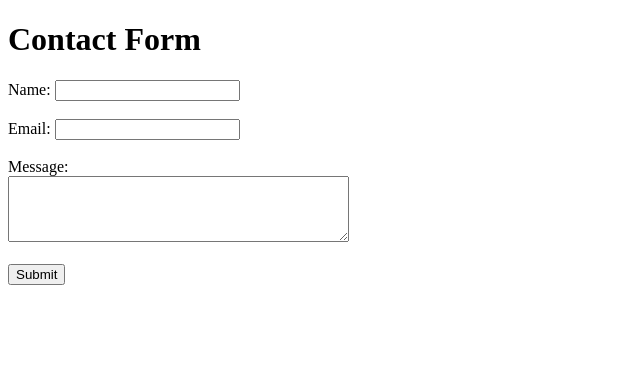
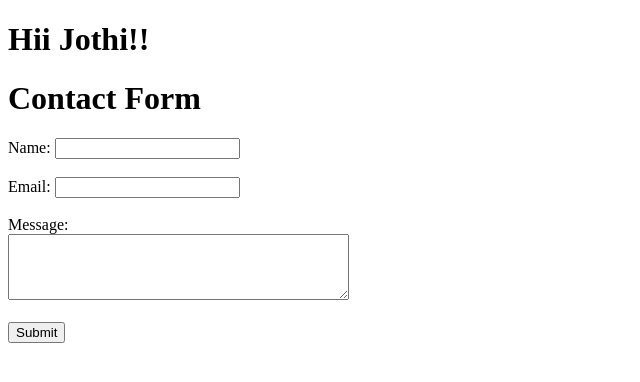
Before and after one commit to aswine2005/devops_project_pe, a plain HTML site: page index.html in a window 1280 px wide. Shown: the whole page, without its empty margins (0-640 px from the left). Drawn offline with Linux system fonts and the light colour scheme.

Commit message:
Update index.html

```diff
--- a/index.html
+++ b/index.html
@@ -5,6 +5,7 @@
     <title>Simple HTML Form</title>
 </head>
 <body>
+    <h1>Hii Jothi!!</h1>
     <h1>Contact Form</h1>
     <form action="#" method="post">
         <label for="name">Name:</label>
```
